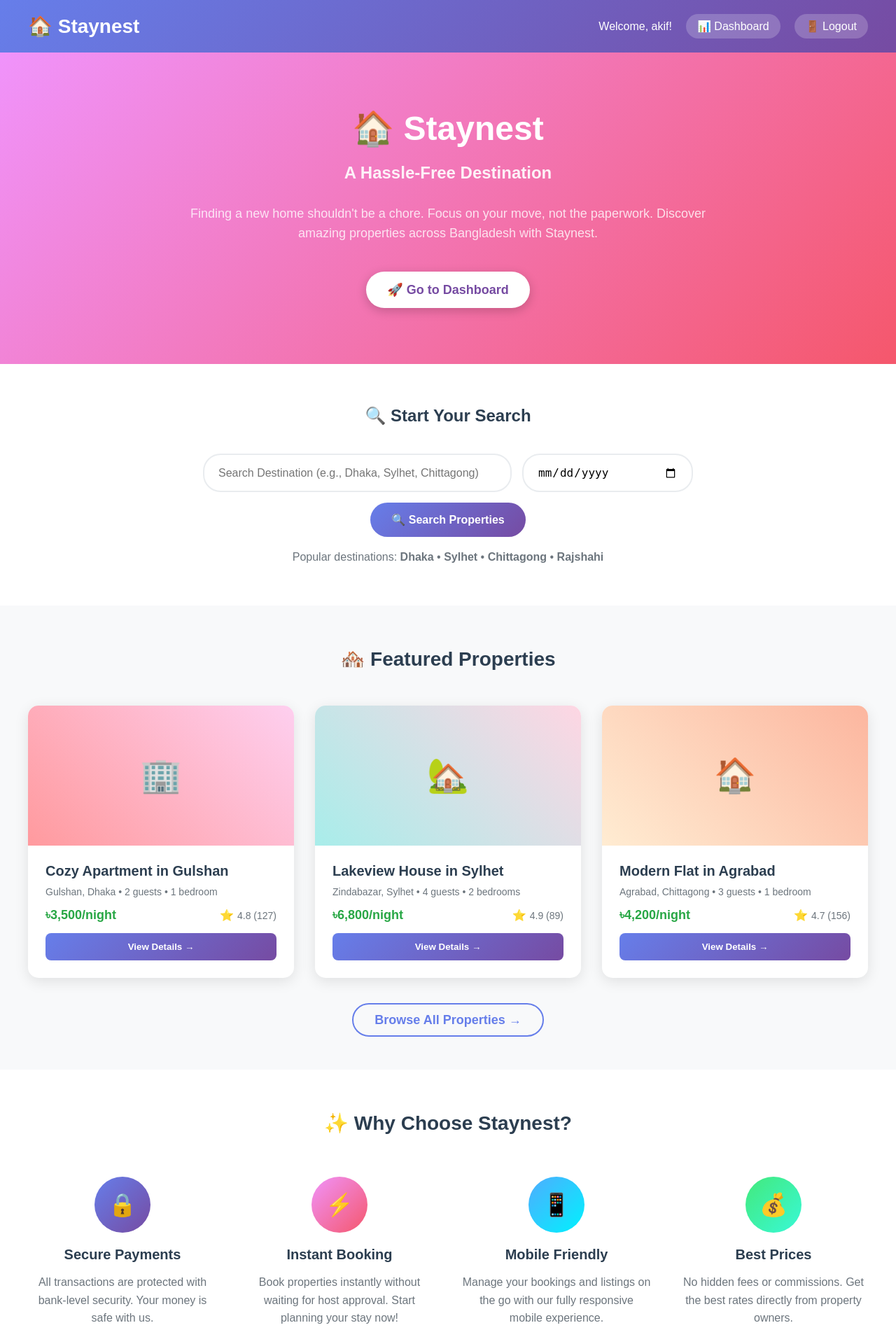
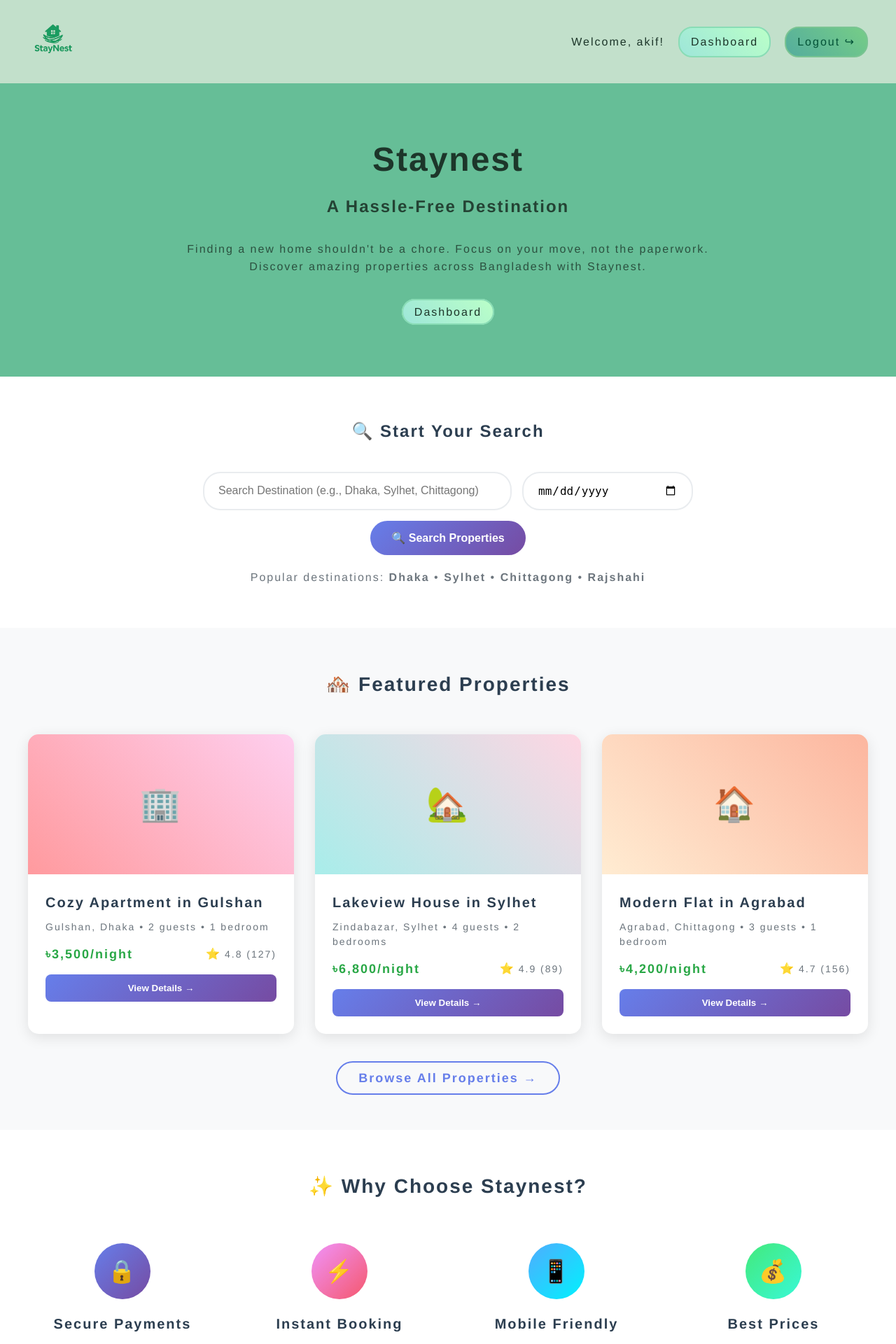
Before and after one commit to Wasikul-Fahim/StayNest, a Django app: page / in a window 1280 px wide. Shown: the top 1920 px of the page at 70% size. Run offline with Django 5.2, Linux system fonts and the light colour scheme; a user stored in the database is signed in.

Commit message:
UI Design 0.1

```diff
--- a/accounts/views.py
+++ b/accounts/views.py
@@ -35,9 +35,16 @@
     return True, "Password is valid."
 
 
+# Navbar
+
+
+
 # Home page
 def home(request):
     return render(request, 'home.html')
+
+def hm(request):
+    return render(request, 'hm.html')
 
 
 # Login view - Redirect to dashboard
--- /dev/null
+++ b/static/css/global.css
@@ -0,0 +1,80 @@
+:root {
+    --primary-color: #89dcb5;
+    --secondary-color: #66be97;
+    --text-color: #1d362a;
+    --bg-color: #dff0e6;
+    --card-bg: linear-gradient(45deg, #9ee6d9, #baffc8);
+    --card-bg2: linear-gradient(45deg, #54ad9d, #76cd87);;
+    --bg-img: linear-gradient(135deg, #bcd1c5 0%, #bedfcc 100%);
+    transition: background-color 0.3s ease-in-out,
+        color 0.3s ease-in-out,
+        border-color 0.3s ease-in-out;
+}
+
+
+html {
+    min-height: 100%;
+}
+
+body {
+    background-color: var(--bg-color);
+    background: var(--bg-img);
+    background-repeat: no-repeat;
+    color: var(--text-color);
+    font-size: 1rem;
+    font-weight: 300;
+    letter-spacing: 2px;
+    font-family: "Faculty Glyphic", Helvetica, sans-serif;
+    line-height: 1.5;
+    margin: 0;
+}
+
+header {
+    background: #c2e0cb;
+    padding: 20px 40px;
+    box-shadow: 0 2px 10px rgba(0,0,0,0.1);
+}
+
+
+
+
+
+
+.navContainer {
+    max-width: 1200px;
+    margin: 0 auto;
+    display: flex;
+    justify-content: space-between;
+    align-items: center;
+}
+
+
+.btn {
+    color: var(--text-color);
+    text-decoration: none;
+    background: var(--card-bg);
+    padding: 8px 16px;
+    border: 2px solid #89dcb5;
+    border-radius: 20px;
+    font-weight: 500;
+    transition: all 0.3s ease;
+}
+
+
+
+
+
+#modBtn {
+    color: #035237;
+    text-decoration: none;
+    background: var(--card-bg2);
+    padding: 8px 16px;
+    border: 2px solid #7ac492;
+    border-radius: 20px;
+    font-weight: 500;
+    transition: all 0.3s ease;
+}
+
+#logo {
+    width: 4.5rem;
+}
--- a/staynest/settings.py
+++ b/staynest/settings.py
@@ -9,7 +9,7 @@
 For the full list of settings and their values, see
 https://docs.djangoproject.com/en/5.2/ref/settings/
 """
-
+import os
 from pathlib import Path
 from django.contrib.messages import constants as messages_constants
 
@@ -118,6 +118,8 @@
 # https://docs.djangoproject.com/en/5.2/howto/static-files/
 
 STATIC_URL = 'static/'
+STATICFILES_DIRS = [ os.path.join(BASE_DIR, 'static'),
+]
 
 # Default primary key field type
 # https://docs.djangoproject.com/en/5.2/ref/settings/#default-auto-field
@@ -130,3 +132,5 @@
     messages_constants.WARNING: 'warning',
     messages_constants.ERROR: 'error',
 }
+
+MEDIA_ROOT = os.path.join(BASE_DIR, 'media/')
--- a/staynest/urls.py
+++ b/staynest/urls.py
@@ -17,7 +17,12 @@
 from django.contrib import admin
 from django.urls import path
 from django.urls import path, include
-urlpatterns = [
+from django.conf import settings
+from django.conf.urls.static import static
+
+urlpatterns = ([
     path('admin/', admin.site.urls),
     path('', include('accounts.urls')),
-]
+] + static(settings.STATIC_URL, document_root=settings.STATIC_ROOT))
+if settings.DEBUG:
+    urlpatterns += static(settings.MEDIA_URL, document_root=settings.MEDIA_ROOT)
--- a/templates/dashboard.html
+++ b/templates/dashboard.html
@@ -12,7 +12,7 @@
         <div style="width: 250px; background: #f8f9fa; padding: 20px; border-right: 1px solid #dee2e6; box-sizing: border-box;">
             <!-- Logo -->
             <div style="margin-bottom: 40px; padding-bottom: 20px; border-bottom: 1px solid #dee2e6;">
-                <h3 style="margin: 0; color: #2c3e50; font-size: 24px;">🏠 Staynest</h3>
+                <h3 style="margin: 0; color: #2c3e50; font-size: 24px;"> <a href="{% url 'home' %}">🏠 Staynest</a></h3>
             </div>
 
             <!-- Navigation Menu -->
--- a/templates/home.html
+++ b/templates/home.html
@@ -1,37 +1,39 @@
 <!DOCTYPE html>
 <html lang="en">
+{% load static %}
 <head>
     <meta charset="UTF-8">
     <meta name="viewport" content="width=device-width, initial-scale=1.0">
     <title>Staynest - Find Your Perfect Stay</title>
+    <link rel="stylesheet" href="{% static 'css/global.css' %}">
 </head>
-<body style="font-family: Arial, sans-serif; margin: 0; padding: 0; background-color: #f8f9fa;">
+<body>
     <!-- Header Section -->
-    <header style="background: linear-gradient(135deg, #667eea 0%, #764ba2 100%); color: white; padding: 20px 40px; box-shadow: 0 2px 10px rgba(0,0,0,0.1);">
-        <div style="max-width: 1200px; margin: 0 auto; display: flex; justify-content: space-between; align-items: center;">
+    <header>
+        <div class="navContainer">
             <!-- Logo -->
             <div style="display: flex; align-items: center;">
-                <h1 style="margin: 0; font-size: 28px; font-weight: bold;">🏠 Staynest</h1>
+                <a href="{% url 'home' %}"><img id="logo" src="static/img/Staynest_Logo.png" alt="StayNest"></a>
             </div>
 
             <!-- Authentication Links -->
             {% if user.is_authenticated %}
                 <div style="display: flex; align-items: center; gap: 20px;">
-                    <span style="color: white; font-weight: 500;">Welcome, {{ user.first_name|default:user.username|slice:":15" }}!</span>
-                    <a href="{% url 'dashboard' %}" style="color: white; text-decoration: none; background: rgba(255,255,255,0.2); padding: 8px 16px; border-radius: 20px; font-weight: 500; transition: all 0.3s ease;">
-                        📊 Dashboard
+                    <span style="color: var(--text-color); font-weight: 500;">Welcome, {{ user.first_name|default:user.username|slice:":15" }}!</span>
+                    <a href="{% url 'dashboard' %}" class="btn">
+                        Dashboard
                     </a>
-                    <a href="{% url 'logout' %}" style="color: white; text-decoration: none; background: rgba(255,255,255,0.2); padding: 8px 16px; border-radius: 20px; font-weight: 500; transition: all 0.3s ease;">
-                        🚪 Logout
+                    <a href="{% url 'logout' %}" class="btn" id="modBtn">
+                        Logout ↪
                     </a>
                 </div>
             {% else %}
                 <div style="display: flex; align-items: center; gap: 15px;">
-                    <a href="{% url 'login' %}" style="color: white; text-decoration: none; background: rgba(255,255,255,0.2); padding: 8px 16px; border-radius: 20px; font-weight: 500; transition: all 0.3s ease;">
-                        🔐 Login
+                    <a href="{% url 'login' %}" class="btn">
+                        Login
                     </a>
-                    <a href="{% url 'signup' %}" style="color: white; text-decoration: none; background: #28a745; padding: 10px 20px; border-radius: 25px; font-weight: bold; transition: all 0.3s ease;">
-                        📝 Sign Up
+                    <a href="{% url 'signup' %}" class="btn" id="modBtn">
+                        Sign Up
                     </a>
                 </div>
             {% endif %}
@@ -39,25 +41,23 @@
     </header>
 
     <!-- Hero Section -->
-    <section style="background: linear-gradient(135deg, #f093fb 0%, #f5576c 100%); color: white; padding: 80px 40px; text-align: center;">
+    <section style="background: var(--secondary-color); color:  var(--text-color); padding: 80px 40px; text-align: center;">
         <div style="max-width: 800px; margin: 0 auto;">
-            <h1 style="font-size: 48px; margin: 0 0 20px 0; font-weight: bold; line-height: 1.2;">🏠 Staynest</h1>
-            <h2 style="font-size: 24px; margin: 0 0 30px 0; opacity: 0.9;">A Hassle-Free Destination</h2>
-            <p style="font-size: 18px; margin: 0 0 40px 0; opacity: 0.8; line-height: 1.6;">
+            <h1 style="font-size: 3rem; margin: 0 0 20px 0; font-weight: bold; line-height: 1.2;">Staynest</h1>
+            <h2 style="font-size: 1.5rem; margin: 0 0 30px 0; opacity: 0.9;">A Hassle-Free Destination</h2>
+            <p style="font-size: 1rem; margin: 0 0 40px 0; opacity: 0.8; line-height: 1.6;">
                 Finding a new home shouldn't be a chore. Focus on your move, not the paperwork.
                 Discover amazing properties across Bangladesh with Staynest.
             </p>
 
             {% if user.is_authenticated %}
-                <a href="{% url 'dashboard' %}" style="background: white; color: #764ba2; padding: 15px 30px; text-decoration: none; border-radius: 30px; font-weight: bold; font-size: 18px; display: inline-block; box-shadow: 0 4px 15px rgba(0,0,0,0.2); transition: all 0.3s ease;">
-                    🚀 Go to Dashboard
-                </a>
+                <a href="{% url 'dashboard' %}" class="btn">Dashboard</a>
             {% else %}
                 <div style="display: flex; justify-content: center; gap: 20px; flex-wrap: wrap;">
-                    <a href="{% url 'login' %}" style="background: white; color: #764ba2; padding: 15px 25px; text-decoration: none; border-radius: 30px; font-weight: bold; font-size: 16px; box-shadow: 0 4px 15px rgba(0,0,0,0.2); transition: all 0.3s ease;">
+                    <a href="{% url 'login' %}" style="background: var(--bg-color); color: var(--text-color); padding: 15px 25px; text-decoration: none; border-radius: 30px; font-weight: bold; font-size: 16px; box-shadow: 0 4px 15px rgba(0,0,0,0.2); transition: all 0.3s ease;">
                         🔐 Login
                     </a>
-                    <a href="{% url 'signup' %}" style="background: transparent; color: white; padding: 15px 25px; text-decoration: none; border: 2px solid white; border-radius: 30px; font-weight: bold; font-size: 16px; transition: all 0.3s ease;">
+                    <a href="{% url 'signup' %}" style="background: transparent; color: var(--bg-color); padding: 15px 25px; text-decoration: none; border: 2px solid var(--bg-color); border-radius: 30px; font-weight: bold; font-size: 16px; transition: all 0.3s ease;">
                         📝 Get Started Free
                     </a>
                 </div>
```
Also changed, not shown: db.sqlite3, static/img/StayNest_Logo.png (added).
